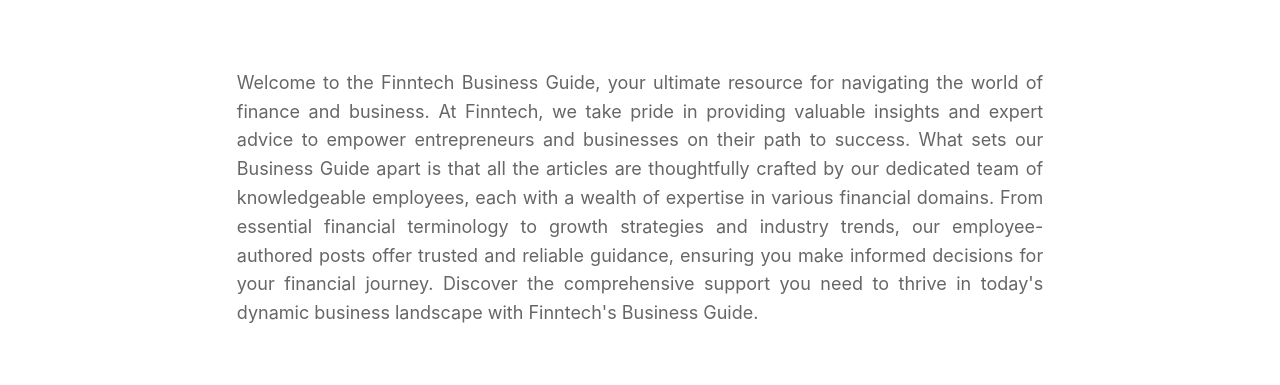
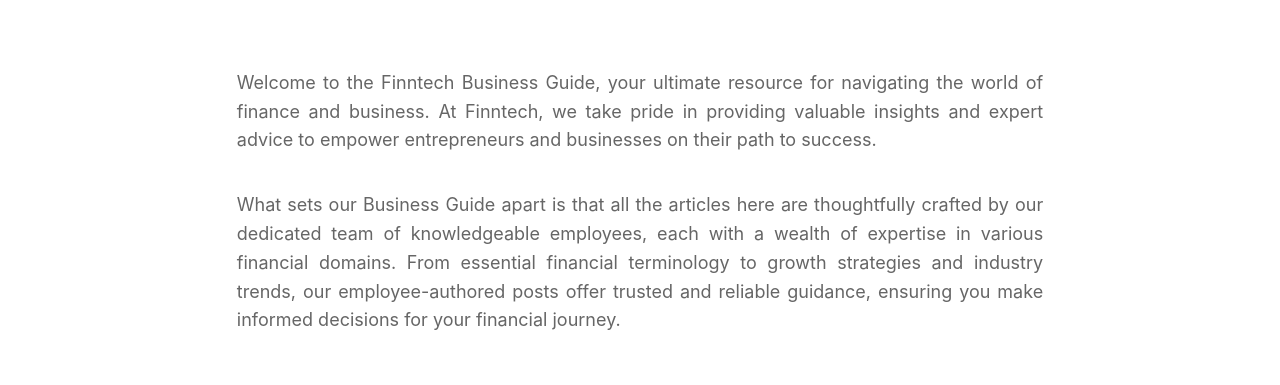
Before and after one commit to finnianj/finntech, a Next.js app: page /guide in a window 1280 px wide. Shown: the part 246-631 px from the top of the page. Built offline with nearby package versions, Linux system fonts and the light colour scheme.

Commit message:
business guide

```diff
--- a/pages/guide.js
+++ b/pages/guide.js
@@ -25,8 +25,12 @@
         <section className={utilStyles.container}>
           <div className={utilStyles.headingXl}>Explore Our Expert Advice</div>
           <p className={`${utilStyles.lightText} ${utilStyles.articleText}`}>
-            Welcome to the Finntech Business Guide, your ultimate resource for navigating the world of finance and business. At Finntech, we take pride in providing valuable insights and expert advice to empower entrepreneurs and businesses on their path to success. What sets our Business Guide apart is that all the articles are thoughtfully crafted by our dedicated team of knowledgeable employees, each with a wealth of expertise in various financial domains. From essential financial terminology to growth strategies and industry trends, our employee-authored posts offer trusted and reliable guidance, ensuring you make informed decisions for your financial journey. Discover the comprehensive support you need to thrive in today's dynamic business landscape with Finntech's Business Guide.
+            Welcome to the Finntech Business Guide, your ultimate resource for navigating the world of finance and business. At Finntech, we take pride in providing valuable insights and expert advice to empower entrepreneurs and businesses on their path to success.
           </p>
+          <p className={`${utilStyles.lightText} ${utilStyles.articleText}`}>
+            What sets our Business Guide apart is that all the articles here are thoughtfully crafted by our dedicated team of knowledgeable employees, each with a wealth of expertise in various financial domains. From essential financial terminology to growth strategies and industry trends, our employee-authored posts offer trusted and reliable guidance, ensuring you make informed decisions for your financial journey.
+          </p>
+
           <br></br>
         </section>
 
```
